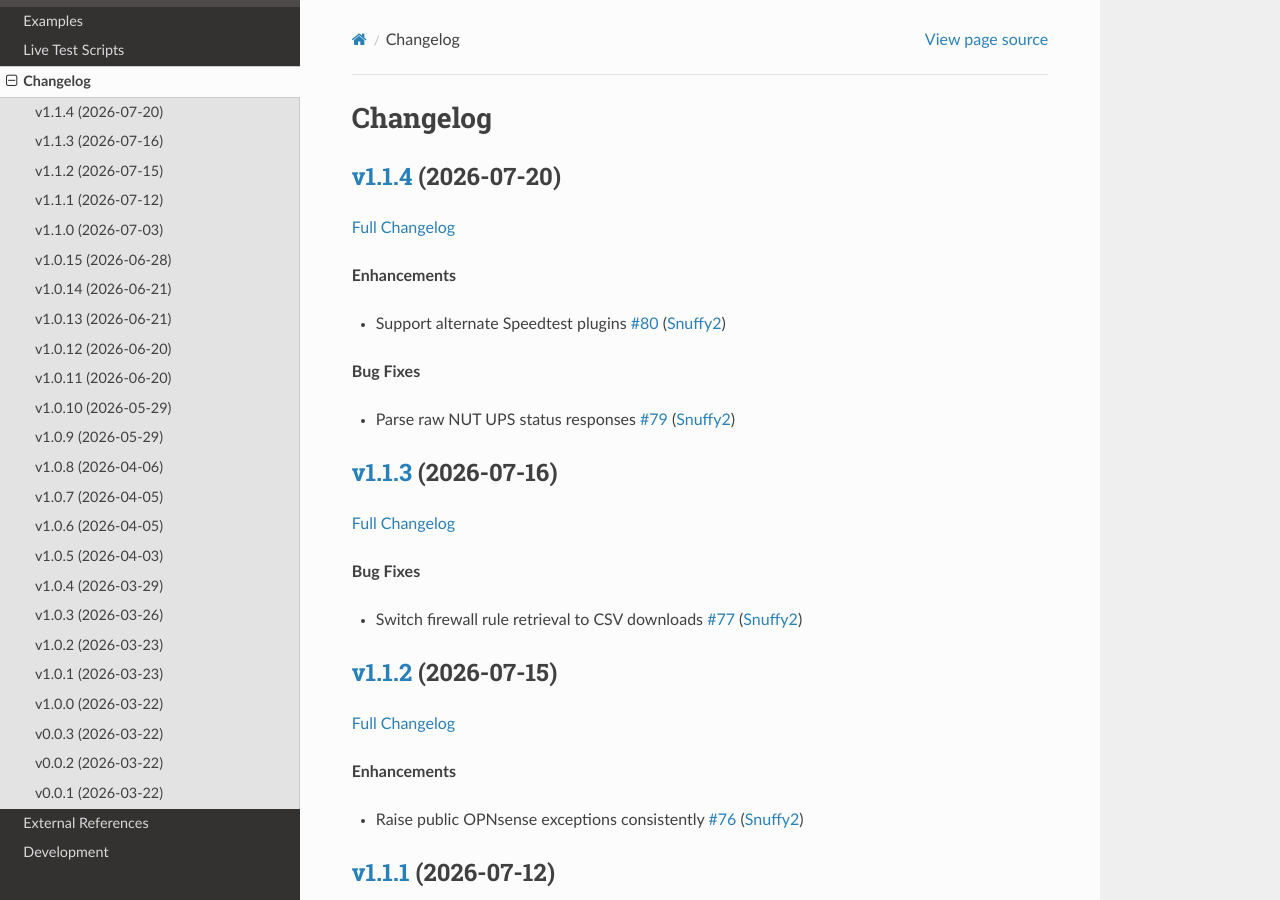
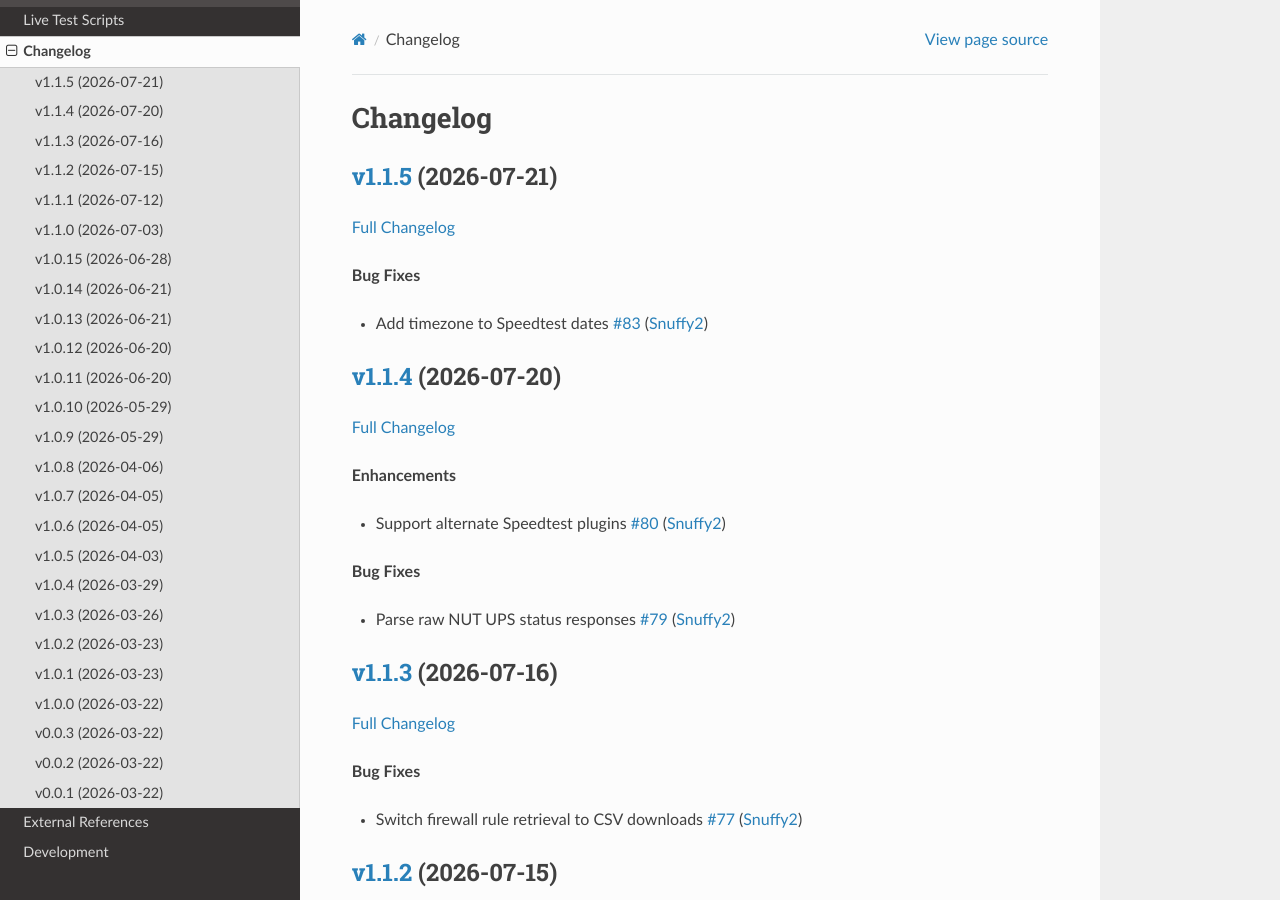
Before and after one commit to Snuffy2/aiopnsense, a Sphinx documentation site: the page built from docs/source/changelog.md, in a window 1280 px wide and 900 px high. Built offline with Sphinx 7.4.7 and the Read the Docs theme 3.1.0, drawn with Linux system fonts in a browser that asks for light colours; the version number could not be read and is left out.

Commit message:
Update changelog [skip ci]

```diff
--- a/docs/source/changelog.md
+++ b/docs/source/changelog.md
@@ -1,4 +1,12 @@
 # Changelog
+
+## [v1.1.5](https://github.com/Snuffy2/aiopnsense/tree/v1.1.5) (2026-07-21)
+
+[Full Changelog](https://github.com/Snuffy2/aiopnsense/compare/v1.1.4...v1.1.5)
+
+**Bug Fixes**
+
+- Add timezone to Speedtest dates [\#83](https://github.com/Snuffy2/aiopnsense/pull/83) ([Snuffy2](https://github.com/Snuffy2))
 
 ## [v1.1.4](https://github.com/Snuffy2/aiopnsense/tree/v1.1.4) (2026-07-20)
 
```
